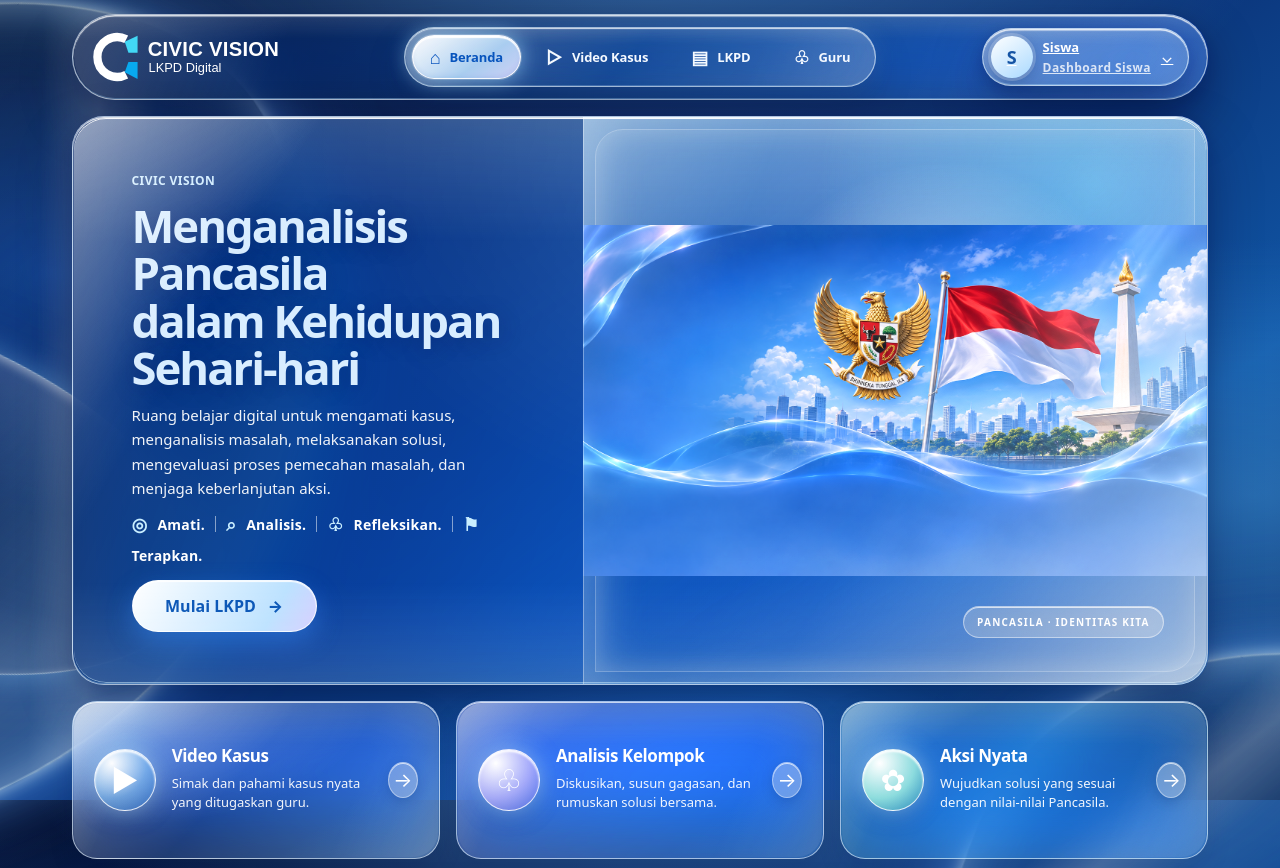
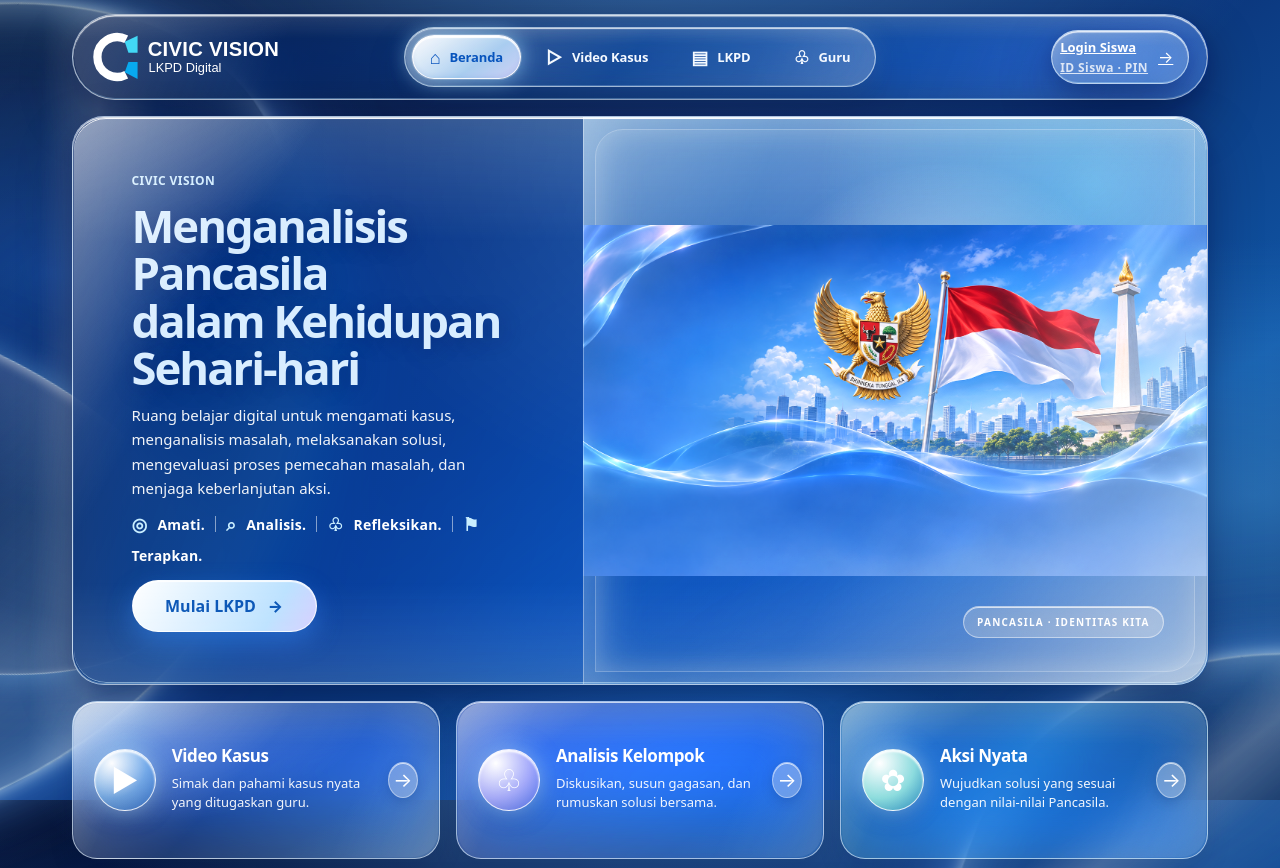
Before and after one commit to syauqigntg-art/civic-vision, a Next.js app: page / in a window 1280 px wide. Shown: the top 868 px of the page. Built offline with nearby package versions, Linux system fonts and the light colour scheme; no server answers.

Commit message:
Show student profile only for authenticated student sessions

```diff
--- a/components/AppShell.tsx
+++ b/components/AppShell.tsx
@@ -8,10 +8,10 @@ import BrandLogo from "@/components/brand/BrandLogo";
 
 export default function AppShell({ children }: { children: React.ReactNode }) {
   const path = usePathname();
-  const [studentName, setStudentName] = useState("Siswa");
+  const [student, setStudent] = useState<{ name: string } | null>(null);
   useEffect(() => {
     let active = true;
-    fetch("/api/student-auth/me", { cache: "no-store" }).then(async (response) => response.ok ? response.json() : null).then((data) => { if (active && data?.authenticated) setStudentName(data.studentName || data.loginId || "Siswa"); }).catch(() => undefined);
+    fetch("/api/student-auth/me", { cache: "no-store" }).then(async (response) => response.ok ? response.json() : null).then((data) => { if (active && data?.authenticated) setStudent({ name: data.studentName || data.loginId || "Siswa" }); }).catch(() => undefined);
     return () => { active = false; };
   }, []);
   const inAdmin = path === "/admin" || path.startsWith("/admin/");
@@ -31,7 +31,7 @@ export default function AppShell({ children }: { children: React.ReactNode }) {
               <BrandLogo variant="horizontal" className="student-brand-logo" />
             </Link>
             <NavBar />
-            <Link href="/lkpd/kasus" className="student-profile" aria-label="Kembali ke dashboard LKPD siswa"><span className="student-profile-avatar" aria-hidden="true">{studentName.slice(0, 1).toUpperCase()}</span><span><strong>{studentName}</strong><small>Dashboard Siswa</small></span><span aria-hidden="true">⌄</span></Link>
+            {student ? <Link href="/lkpd/kasus" className="student-profile" aria-label="Kembali ke dashboard LKPD siswa"><span className="student-profile-avatar" aria-hidden="true">{student.name.slice(0, 1).toUpperCase()}</span><span><strong>{student.name}</strong><small>Dashboard Siswa</small></span><span aria-hidden="true">⌄</span></Link> : <Link href="/lkpd/login" className="student-profile" aria-label="Login siswa"><span><strong>Login Siswa</strong><small>ID Siswa · PIN</small></span><span aria-hidden="true">→</span></Link>}
           </header>
           <main id="konten" className="student-main" tabIndex={-1}>{children}</main>
         </div>
```
